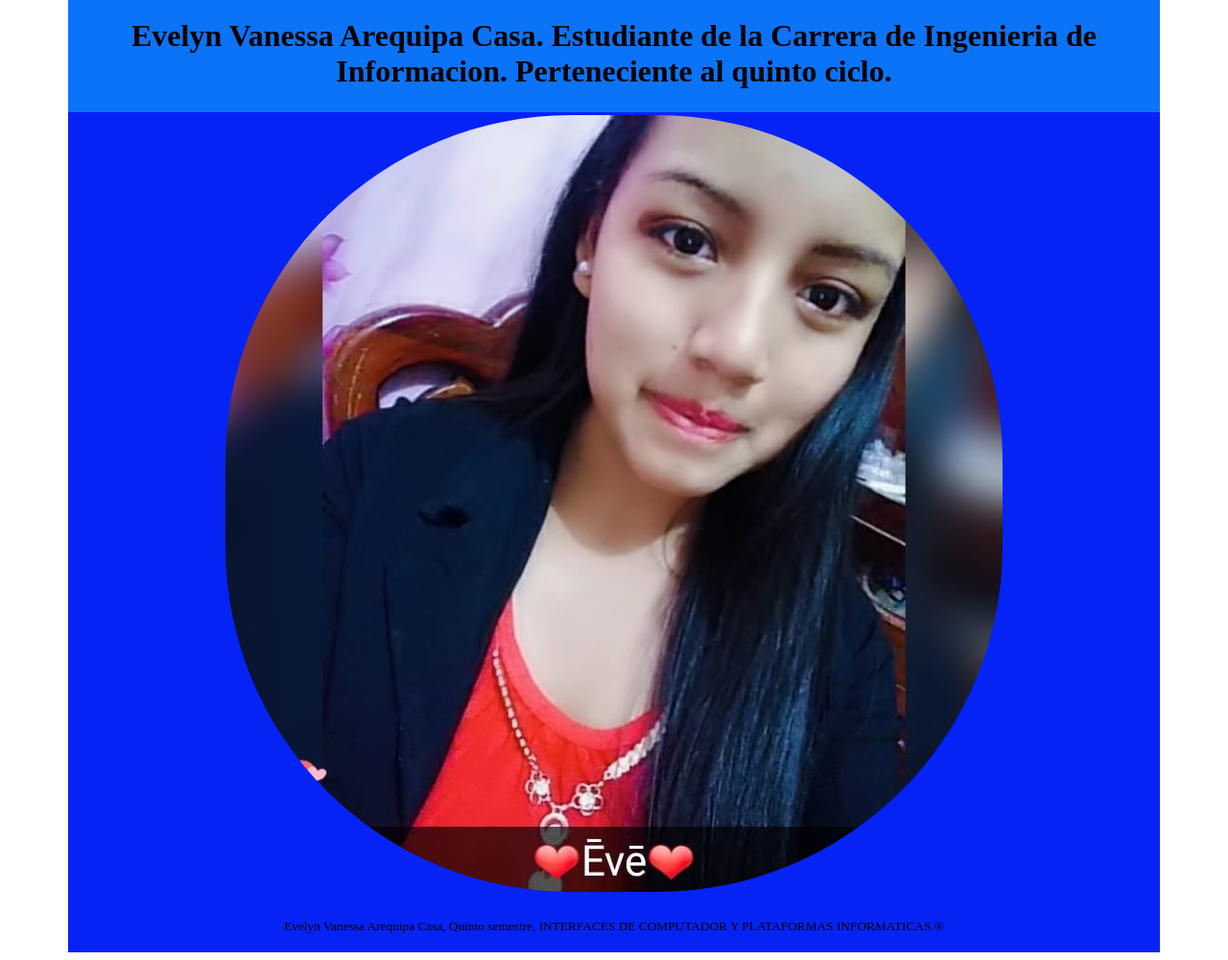
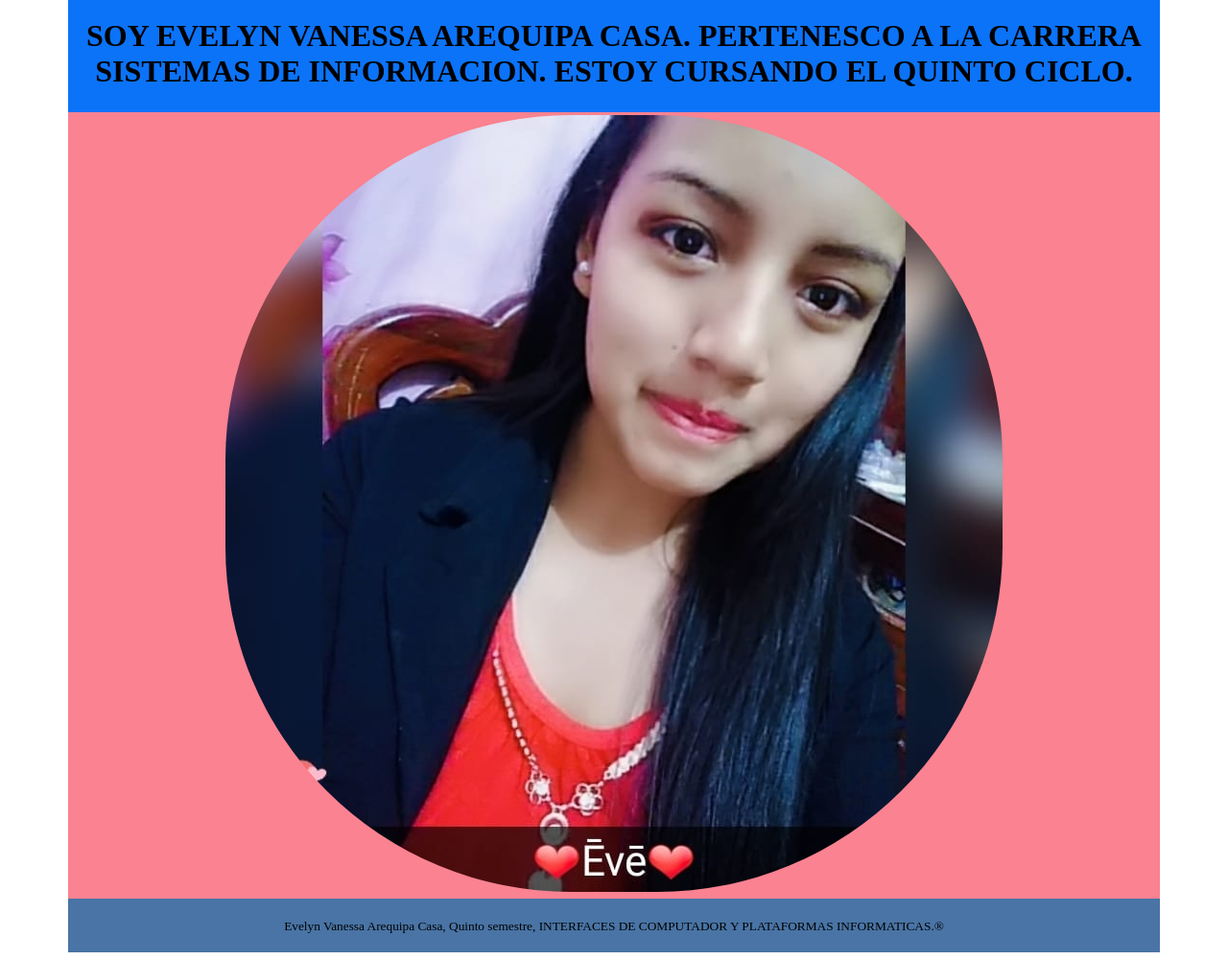
Before and after one commit to alexPatrAgu/EntornoVirtualGITHUB.github.io, a plain HTML site: page EvelynArequipa.html in a window 1280 px wide. Shown: the part 522-1523 px from the top of the page at 96% size. Drawn offline with Linux system fonts and the light colour scheme.

Commit message:
Update EvelynArequipa.html

```diff
--- a/EvelynArequipa.html
+++ b/EvelynArequipa.html
@@ -62,9 +62,9 @@
                             </nav>
                         </header>
                         <h1 align="center">
-                            Evelyn Vanessa Arequipa Casa.
-                            Estudiante de la Carrera de Ingenieria de Informacion.
-                            Perteneciente al quinto ciclo.
+                            SOY EVELYN VANESSA AREQUIPA CASA.
+                            PERTENESCO A LA CARRERA SISTEMAS DE INFORMACION.
+                            ESTOY CURSANDO EL QUINTO CICLO.
                         </h1>
                     </tr>
                     </table>
@@ -72,7 +72,7 @@
             </tr>
         </table>
         <!--CONTENIDO-->
-        <table border="0" width="90%" long="90%" align="center" bgcolor="#0623F6">
+        <table border="0" width="90%" long="90%" align="center" bgcolor="#FA8291">
             <tr>
                 <td align="center">
                     <img src="ImagInterfacesP/Evelyn.jpg" class="circunferencia">
@@ -80,7 +80,7 @@
             </tr>
         </table>
         <!--TABLA PIE DEL DISEÑO-->
-        <table border="0" width="90%" long="90%" align="center" bgcolor="#0623F6">
+        <table border="0" width="90%" long="90%" align="center" bgcolor="#4974a5">
             <tr align="center">
                 <td colspan="1" align="center"><p><small>Evelyn Vanessa Arequipa Casa, Quinto semestre, INTERFACES DE COMPUTADOR Y PLATAFORMAS INFORMATICAS.®</small><p/></td>
             </tr>
```
